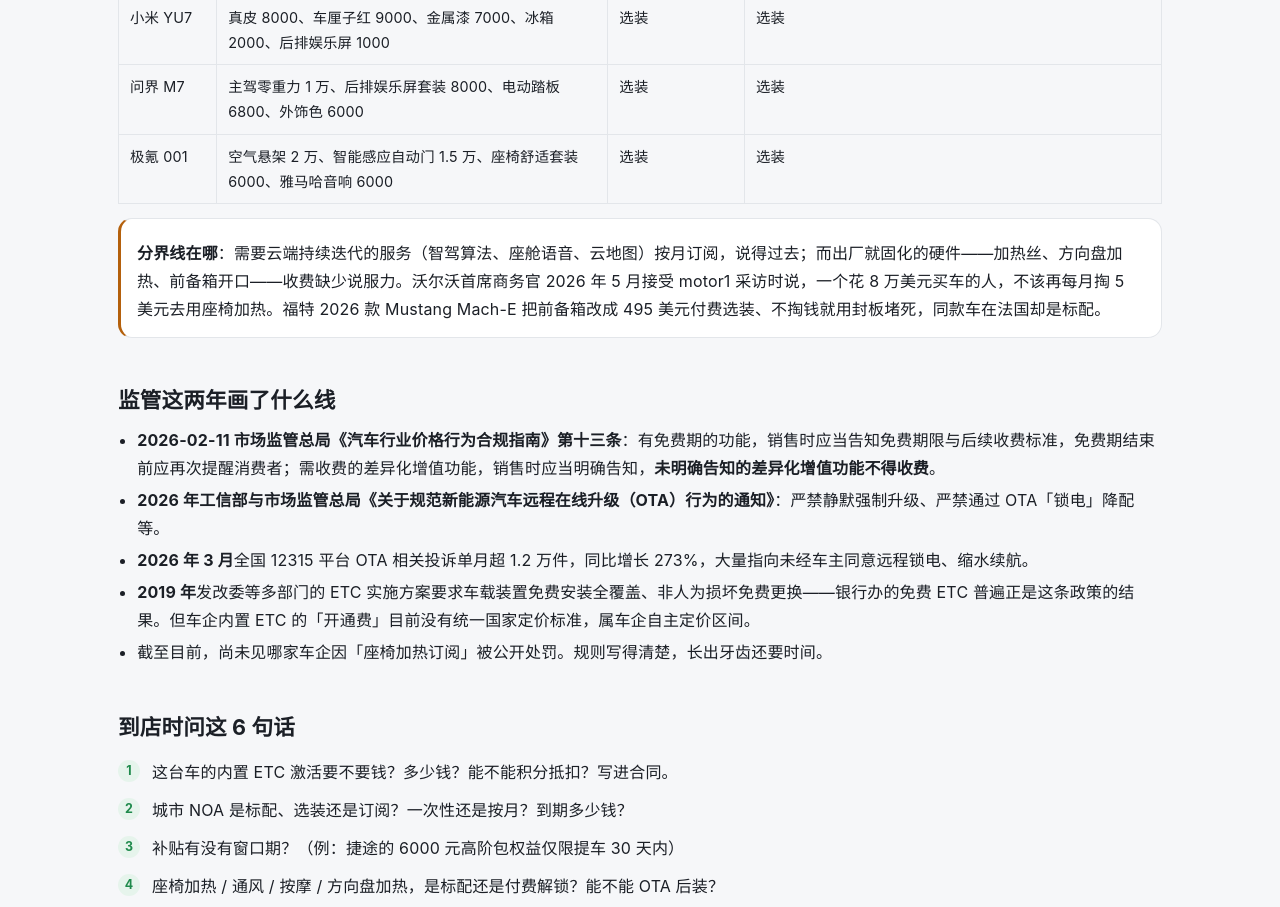
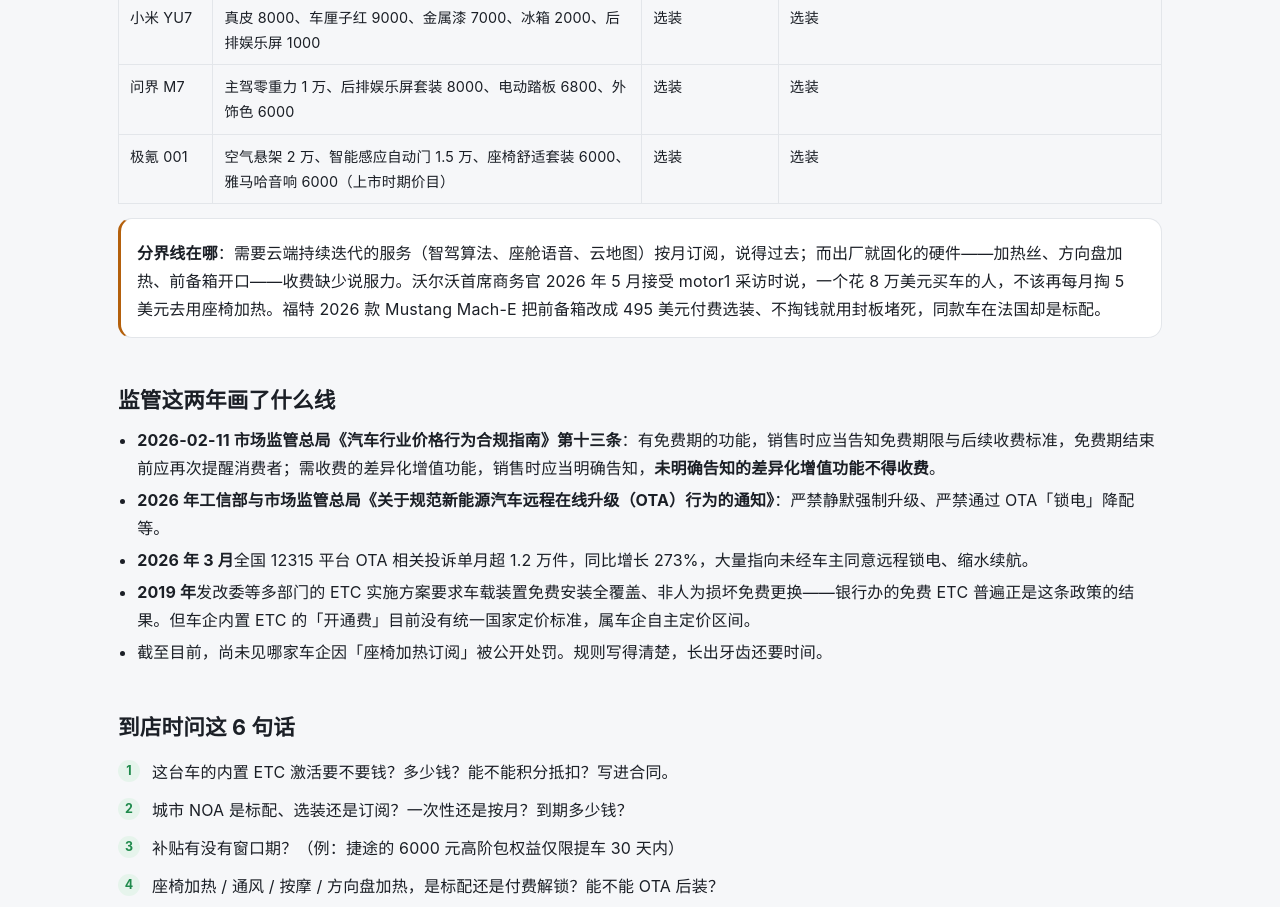
Before and after one commit to dujeongil-galaxy/etc-fee-comparison, a plain HTML site: page index.html in a window 1280 px wide. Shown: the part 3220-4127 px from the top of the page. Drawn offline with Linux system fonts and the light colour scheme.

Commit message:
docs: 标注极氪 001 选装为上市时期价目

```diff
--- a/index.html
+++ b/index.html
@@ -367,7 +367,7 @@ footer p{margin:.3em 0}
         <tr><td>理想</td><td>用车服务包</td><td class="num">999～1399 元/年</td><td>订阅</td></tr>
         <tr><td>小米 YU7</td><td>真皮 8000、车厘子红 9000、金属漆 7000、冰箱 2000、后排娱乐屏 1000</td><td class="num">选装</td><td>选装</td></tr>
         <tr><td>问界 M7</td><td>主驾零重力 1 万、后排娱乐屏套装 8000、电动踏板 6800、外饰色 6000</td><td class="num">选装</td><td>选装</td></tr>
-        <tr><td>极氪 001</td><td>空气悬架 2 万、智能感应自动门 1.5 万、座椅舒适套装 6000、雅马哈音响 6000</td><td class="num">选装</td><td>选装</td></tr>
+        <tr><td>极氪 001</td><td>空气悬架 2 万、智能感应自动门 1.5 万、座椅舒适套装 6000、雅马哈音响 6000（上市时期价目）</td><td class="num">选装</td><td>选装</td></tr>
       </tbody>
     </table>
   </div>
```
Also changed, not shown: 1 other file.
